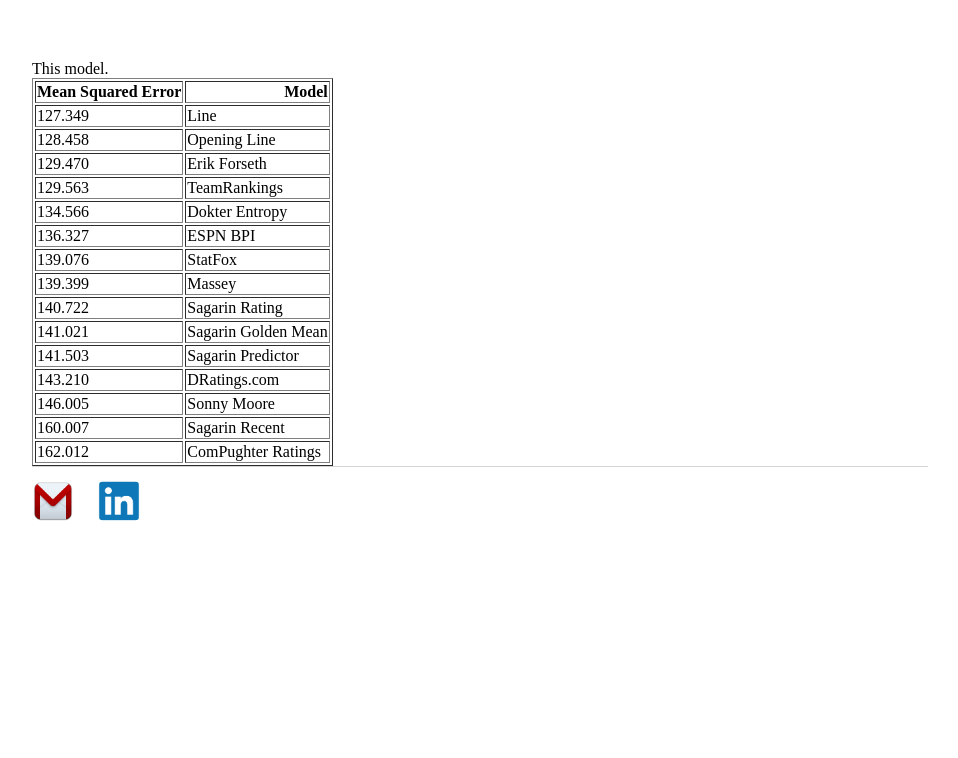
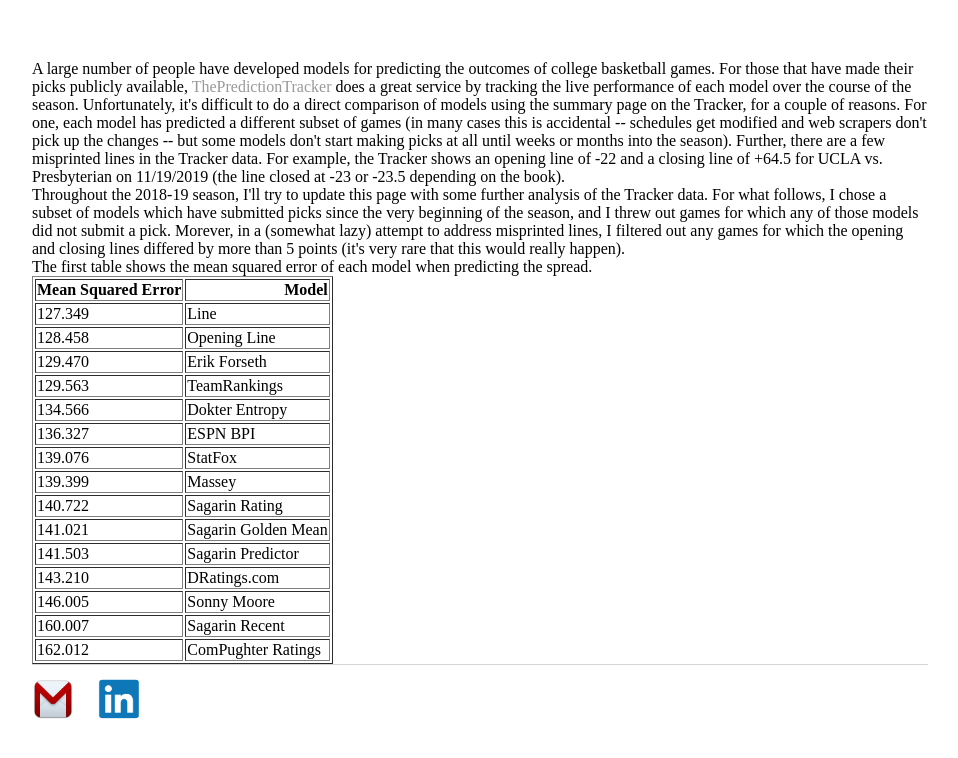
Before and after one commit to erikrforseth/erikrforseth.github.io, a Jekyll site: the page built from about.html, in a window 1280 px wide. Shown: the top 758 px of the page, without its empty margins (160-1118 px from the left). Built offline with Jekyll 4.4.1, drawn with Linux system fonts in a browser that asks for light colours.

Commit message:
about page

```diff
--- a/about.html
+++ b/about.html
@@ -2,8 +2,12 @@
 layout: default
 title: About this model.
 ---
-This model.
-
+A large number of people have developed models for predicting the outcomes of college basketball games. For those that have made their picks publicly available, <a href="http://www.thepredictiontracker.com/basketball.php">ThePredictionTracker</a> does a great service by tracking the live performance of each model over the course of the season. Unfortunately, it's difficult to do a direct comparison of models using the summary page on the Tracker, for a couple of reasons. For one, each model has predicted a different subset of games (in many cases this is accidental -- schedules get modified and web scrapers don't pick up the changes -- but some models don't start making picks at all until weeks or months into the season). Further, there are a few misprinted lines in the Tracker data. For example, the Tracker shows an opening line of -22 and a closing line of +64.5 for UCLA vs. Presbyterian on 11/19/2019 (the line closed at -23 or -23.5 depending on the book).
+<br>
+Throughout the 2018-19 season, I'll try to update this page with some further analysis of the Tracker data. For what follows, I chose a subset of models which have submitted picks since the very beginning of the season, and I threw out games for which any of those models did not submit a pick. Morever, in a (somewhat lazy) attempt to address misprinted lines, I filtered out any games for which the opening and closing lines differed by more than 5 points (it's very rare that this would really happen).
+<br>
+The first table shows the mean squared error of each model when predicting the spread.
+<br>
 <table border="1" class="dataframe">
   <thead>
     <tr style="text-align: right;">
```
